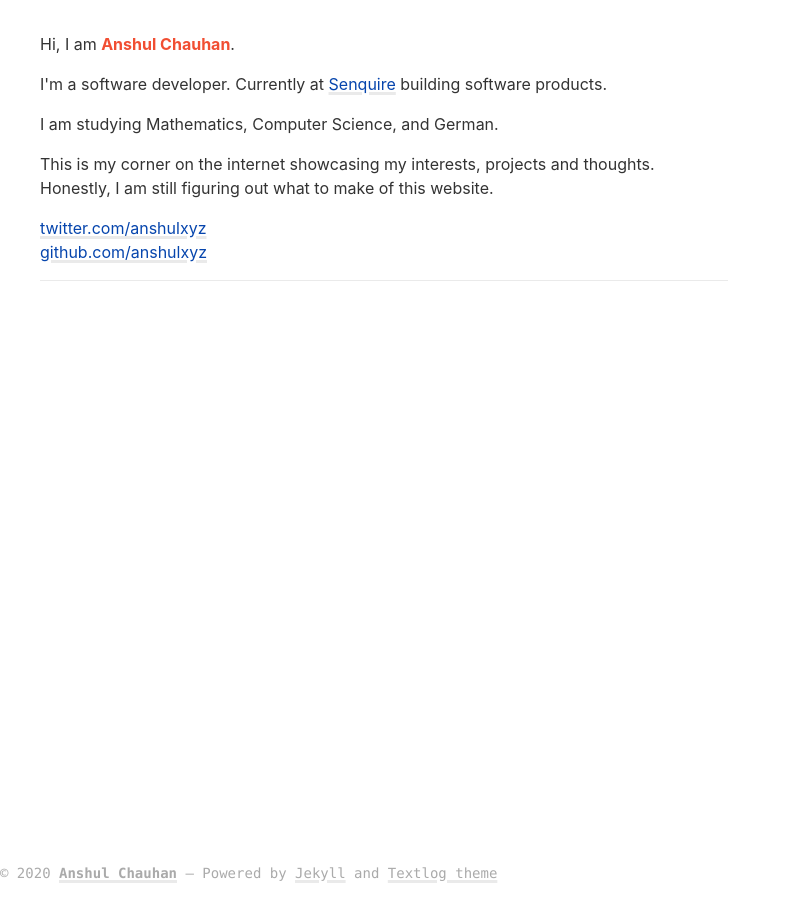
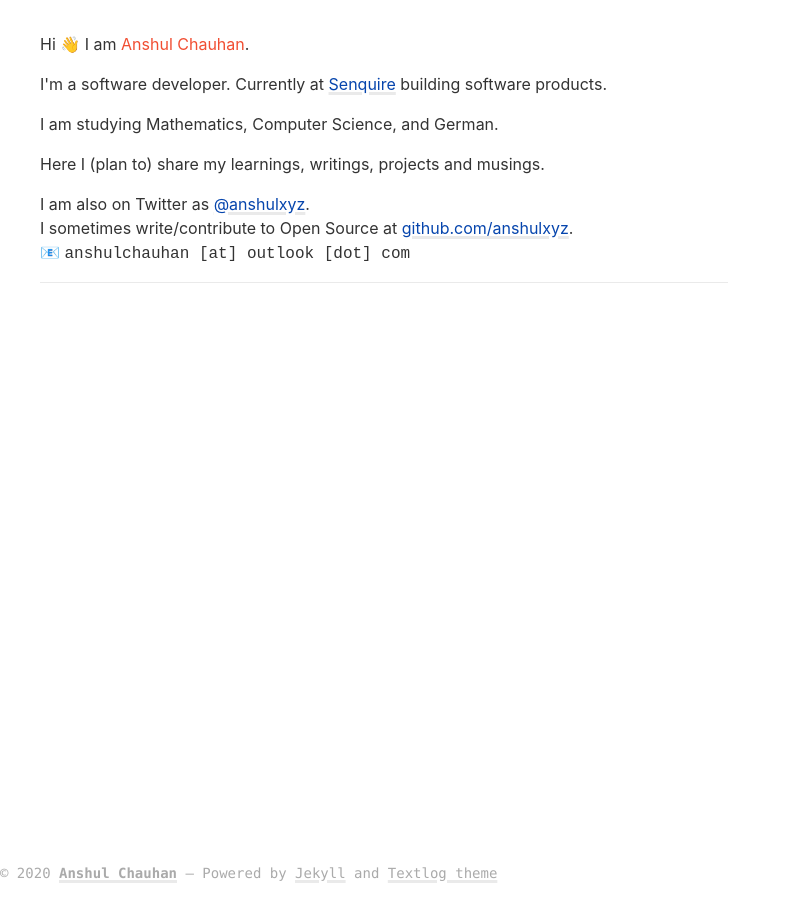
Before and after one commit to anshulxyz/anshulxyz.github.io, a Jekyll site: the page built from index.html, in a window 1280 px wide. Shown: the whole page, without its empty margins (0-791 px from the left). Built offline with Jekyll 4.4.1, drawn with Linux system fonts in a browser that asks for light colours.

Commit message:
Update intro

```diff
--- a/_includes/intro.html
+++ b/_includes/intro.html
@@ -1,5 +1,5 @@
 <p class="site-intro">
-  Hi, I am <span class="intro-name"><b>Anshul Chauhan</b></span>.
+  Hi 👋 I am <span class="intro-name">Anshul Chauhan</span>.
 </p>
 <p class="site-intro">
   I'm a software developer. Currently at <a href="https://www.senquire.com">Senquire</a> building software products.
@@ -8,10 +8,10 @@
   I am studying Mathematics, Computer Science, and German.
 </p>
 <p class="site-intro">
-  This is my corner on the internet showcasing my interests, projects and thoughts.
-  Honestly, I am still figuring out what to make of this website.
+  Here I (plan to) share my learnings, writings, projects and musings.
 </p>
 <p class="site-intro">
-  <a href="https://twitter.com/anshulxyz">twitter.com/anshulxyz</a><br />
-  <a href="https://github.com/anshulxyz">github.com/anshulxyz</a>
+  I am also on Twitter as <a href="https://twitter.com/anshulxyz">@anshulxyz</a>.<br/>
+  I sometimes write/contribute to Open Source at <a href="https://github.com/anshulxyz">github.com/anshulxyz</a>.<br/>
+  📧 <span style="font-family: 'Courier New', Courier, monospace;">anshulchauhan [at] outlook [dot] com</span>
 </p>
```
